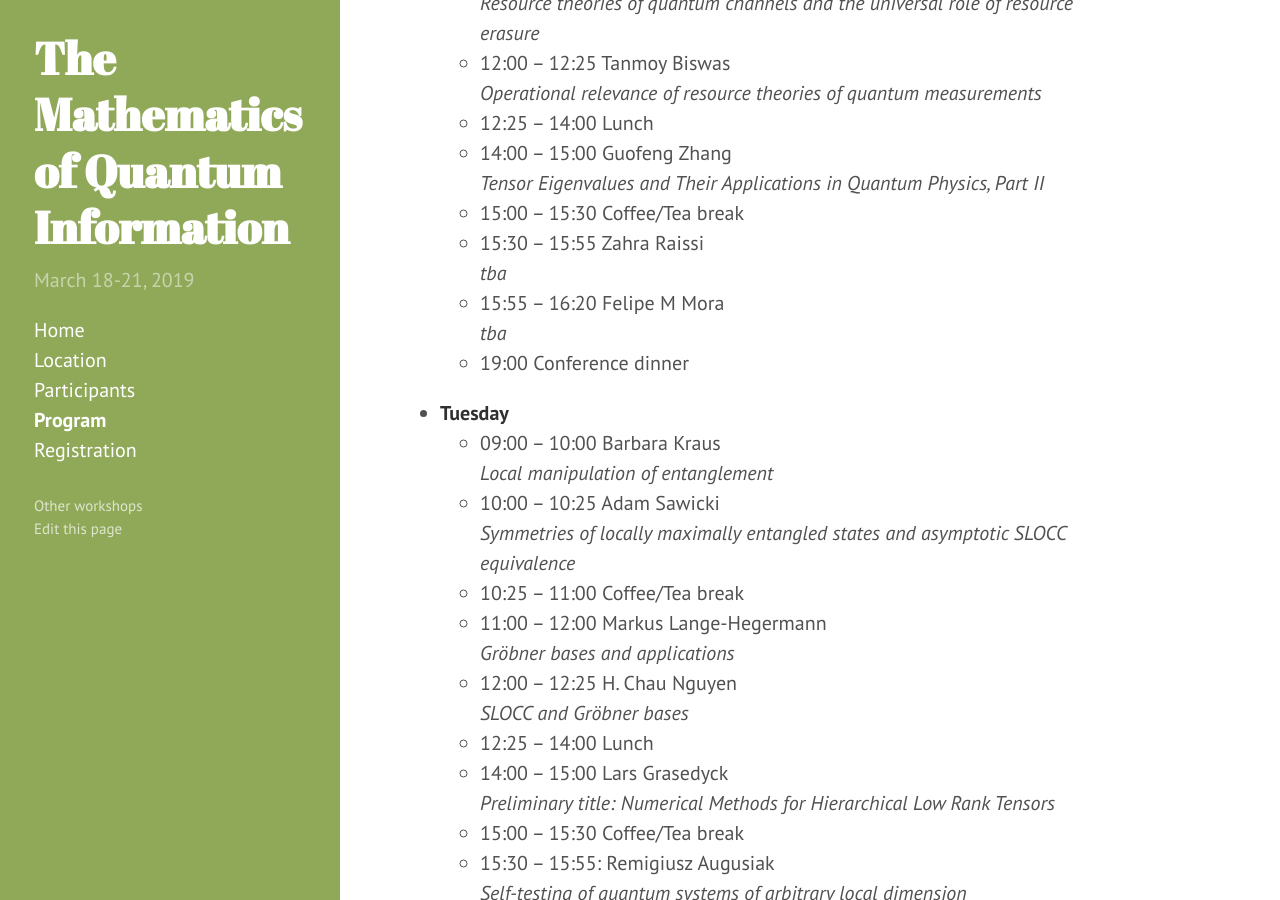
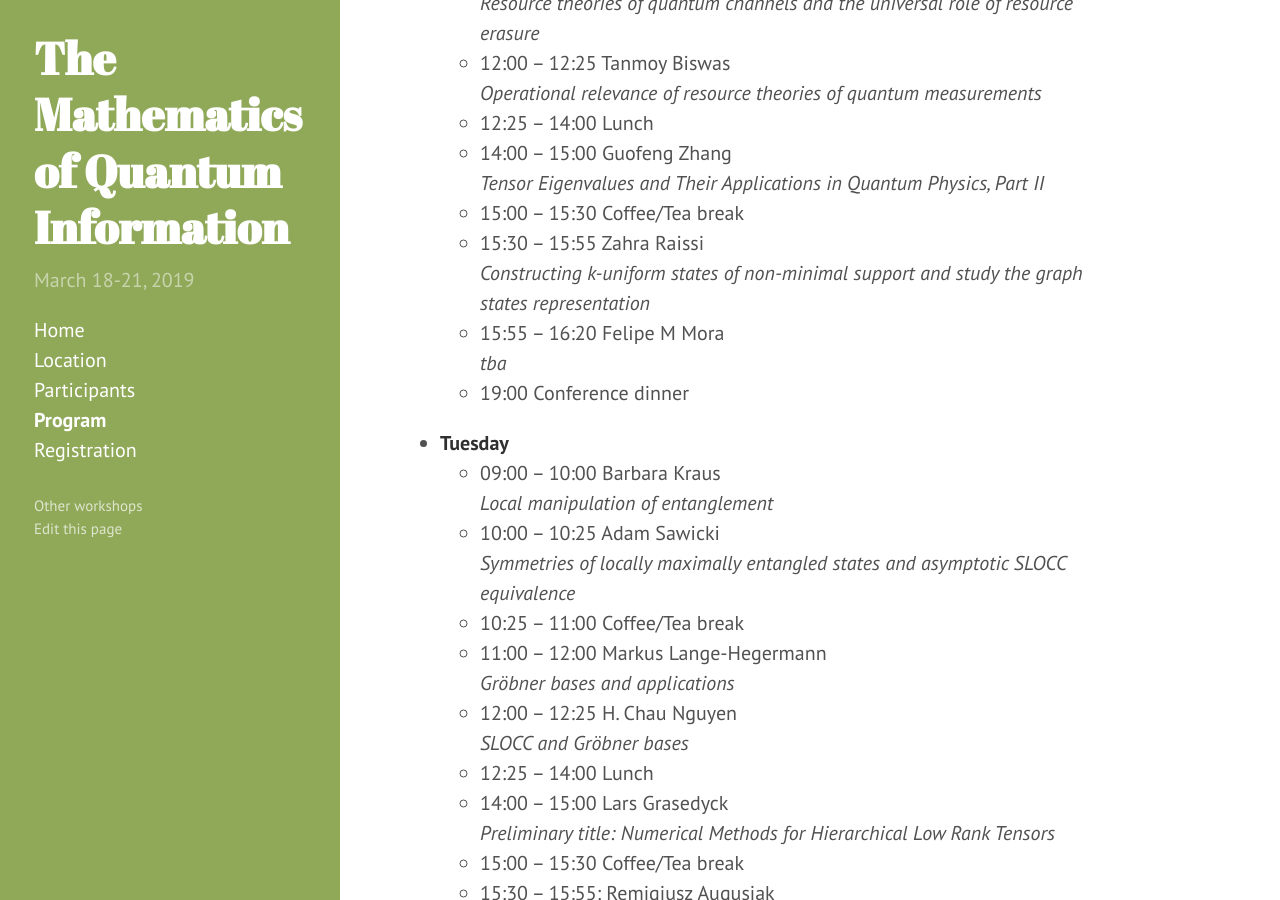
Before and after one commit to MoQIT/MoQI-2019, a Jekyll site: the page built from program.md, in a window 1280 px wide and 900 px high, scrolled down 607 px. Built offline with Jekyll 4.4.1, drawn with Linux system fonts in a browser that asks for light colours.

Commit message:
Raissi's talk title

```diff
--- a/program.md
+++ b/program.md
@@ -26,7 +26,7 @@ title: Program
     *Tensor Eigenvalues and Their Applications in Quantum Physics, Part II*
   * 15:00 -- 15:30 Coffee/Tea break
   * 15:30 -- 15:55 Zahra Raissi <br>
-    *tba*
+    *Constructing k-uniform states of non-minimal support and study the graph states representation*
   * 15:55 -- 16:20 Felipe M Mora <br>
     *tba*
   * 19:00 Conference dinner
```
